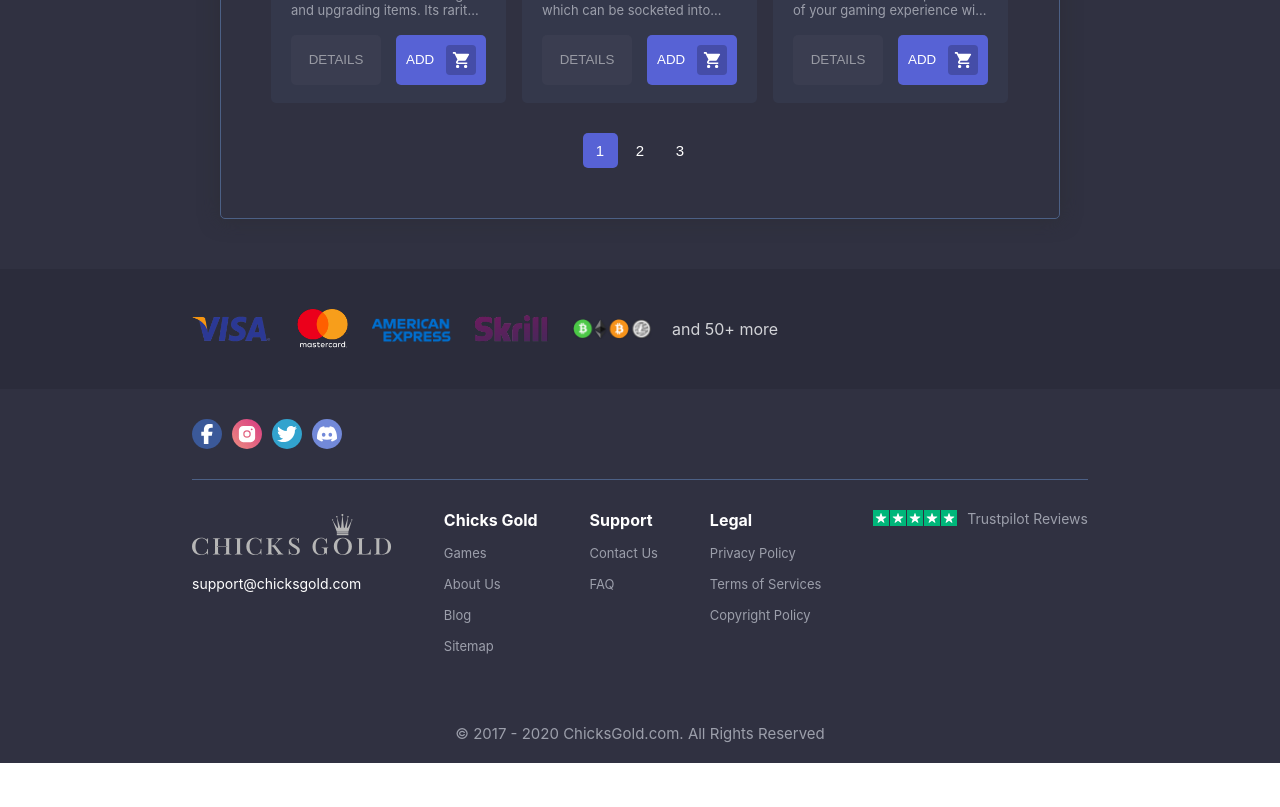
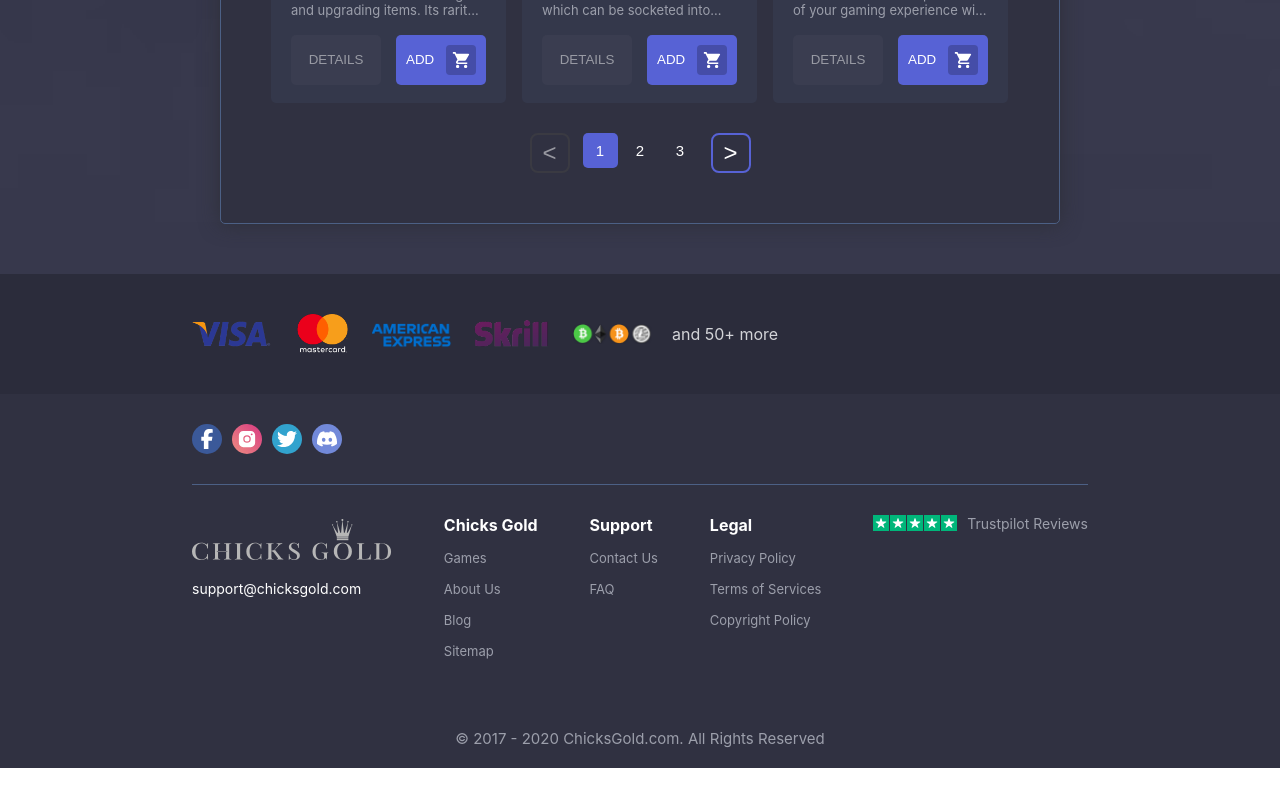
Before and after one commit to Wwebur/chicks-gold-fe-challenge, a React (Create React App) app: page / in a window 1280 px wide. Shown: the part 2100-2907 px from the top of the page. After the commit the page ends 2868 px from the top, so only its background shows below. Built offline with nearby package versions, Linux system fonts and the light colour scheme.

Commit message:
feat: add the prev and next buttons in the pagination

```diff
--- a/public/index.html
+++ b/public/index.html
@@ -7,7 +7,7 @@
     <meta name="theme-color" content="#000000" />
     <meta
       name="description"
-      content="Web site created using create-react-app"
+      content="Chicks Gold Frontend Challenge"
     />
     <link rel="apple-touch-icon" href="%PUBLIC_URL%/logo192.png" />
     <!--
@@ -24,7 +24,7 @@
       work correctly both with client-side routing and a non-root public URL.
       Learn how to configure a non-root public URL by running `npm run build`.
     -->
-    <title>React App</title>
+    <title>Chicks Gold Frontend Challenge</title>
   </head>
   <body>
     <noscript>You need to enable JavaScript to run this app.</noscript>
--- a/src/App.css
+++ b/src/App.css
@@ -16,7 +16,7 @@
 .main-background {
     position: absolute;
     width: 100%;
-    height: 70vh;
+    height: 100%;
     object-fit: cover;
     object-position: top right;
 }
@@ -48,10 +48,6 @@
 }
 
 @media screen and (min-width: 480px) {
-    .main-background {
-        height: 100vh;
-    }
-
     .card-grid-container {
         padding: 50px;
         padding-top: 100px;
--- a/src/components/Pagination/Pagination.module.css
+++ b/src/components/Pagination/Pagination.module.css
@@ -9,3 +9,23 @@
     display: flex;
     gap: 5px;
 }
+
+.nav-btn {
+  border: 2px solid var(--button-primary); /* red border */
+  background: transparent;
+  color: #fff;
+  border-radius: 8px;
+  width: 40px;
+  height: 40px;
+  font-size: 1.5rem;
+  margin: 0 8px;
+  cursor: pointer;
+  transition: border-color 0.2s;
+}
+
+.nav-btn.disabled,
+.nav-btn:disabled {
+  opacity: 0.5;
+  cursor: not-allowed;
+  border-color: #444;
+}
--- a/src/components/Pagination/Pagination.tsx
+++ b/src/components/Pagination/Pagination.tsx
@@ -14,6 +14,17 @@ const Pagination: React.FC<PaginationProps> = ({ currentPage, totalPages, onPage
 	return (
 		<div className={styles["pagination-container"]}>
 			<div className={styles["pagination"]}>
+				{/* Prev Button */}
+				<button
+					className={`${styles["nav-btn"]} ${currentPage === 1 ? styles["disabled"] : ""}`}
+					onClick={() => onPageChange(currentPage - 1)}
+					disabled={currentPage === 1}
+					aria-label="Previous page"
+				>
+					&lt;
+				</button>
+
+				{/* Page Numbers */}
 				{pages.map((page) => (
 					<PageButton
 						key={page}
@@ -22,6 +33,16 @@ const Pagination: React.FC<PaginationProps> = ({ currentPage, totalPages, onPage
 						onClick={() => onPageChange(page)}
 					/>
 				))}
+
+				{/* Next Button */}
+				<button
+					className={`${styles["nav-btn"]} ${currentPage === totalPages ? styles["disabled"] : ""}`}
+					onClick={() => onPageChange(currentPage + 1)}
+					disabled={currentPage === totalPages}
+					aria-label="Next page"
+				>
+					&gt;
+				</button>
 			</div>
 		</div>
 	);
--- a/src/index.css
+++ b/src/index.css
@@ -1,9 +1,9 @@
-@import './styles/main.css';
+@import "./styles/main.css";
 
 :root {
   --background-dark-blue: #303141;
   --background-payments: #2b2c3b;
-  --text-white: #FFF;
+  --text-white: #fff;
   --text-white-secondary: #d3d4d8;
   --text-dark-blue: #37384b;
   --border-blue: #4c6085;
@@ -25,14 +25,14 @@
 
 body {
   margin: 0;
-  font-family: -apple-system, BlinkMacSystemFont, 'Segoe UI', 'Roboto', 'Oxygen',
-    'Ubuntu', 'Cantarell', 'Fira Sans', 'Droid Sans', 'Helvetica Neue',
+  font-family: -apple-system, BlinkMacSystemFont, "Segoe UI", "Roboto", "Oxygen",
+    "Ubuntu", "Cantarell", "Fira Sans", "Droid Sans", "Helvetica Neue",
     sans-serif;
   -webkit-font-smoothing: antialiased;
   -moz-osx-font-smoothing: grayscale;
 }
 
 code {
-  font-family: source-code-pro, Menlo, Monaco, Consolas, 'Courier New',
+  font-family: source-code-pro, Menlo, Monaco, Consolas, "Courier New",
     monospace;
 }
--- a/src/styles/main.css
+++ b/src/styles/main.css
@@ -4,7 +4,6 @@ html,
 
 .content-header {
     width: 100%;
-    margin-bottom: 1.5rem;
     display: flex;
     align-items: center;
     justify-content: space-between;
```
